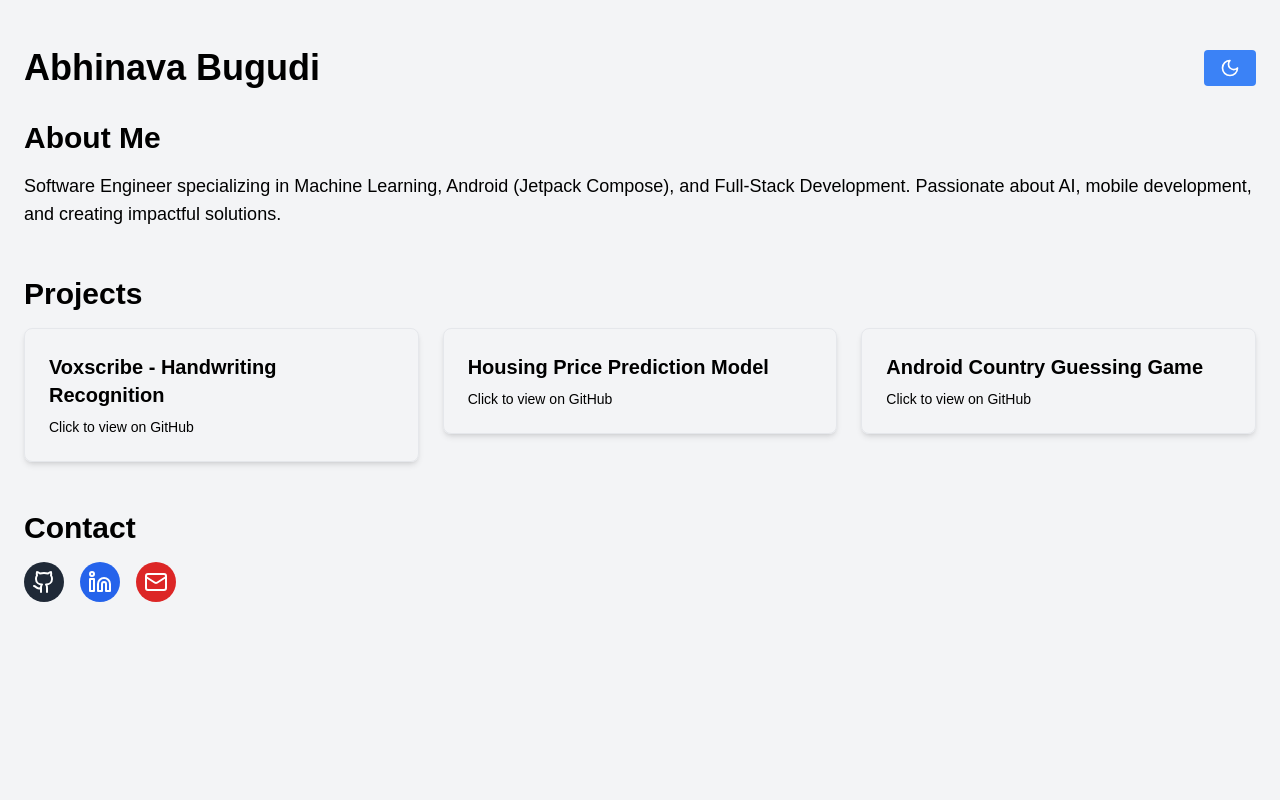
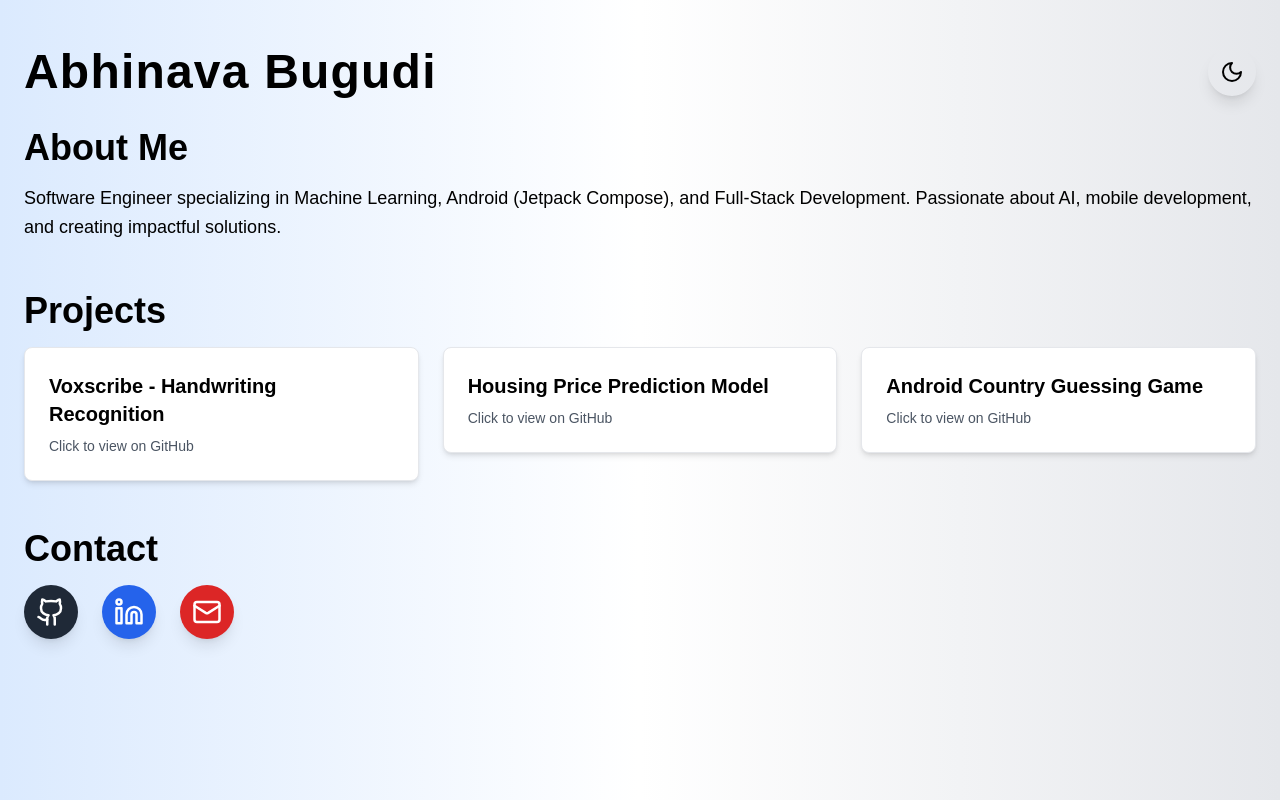
Before and after one commit to aBugudi-dev/AbhinavaSaiBugudiPortfolio, a Next.js app: page / in a window 1280 px wide. Built offline with nearby package versions, Linux system fonts and the light colour scheme.

Commit message:
Enhanced portfolio with animations & UI improvements

```diff
--- a/app/page.tsx
+++ b/app/page.tsx
@@ -5,34 +5,47 @@ import { Button } from "@/components/ui/button";
 import { motion } from "framer-motion";
 import { Sun, Moon, Github, Linkedin, Mail } from "lucide-react";
 
-
 export default function Portfolio() {
   const [darkMode, setDarkMode] = useState(false);
 
   return (
-    <div className={darkMode ? "bg-gray-900 text-white min-h-screen" : "bg-gray-100 text-black min-h-screen"}>
+    <div className={darkMode ? "bg-gradient-to-r from-gray-800 via-gray-900 to-black text-white min-h-screen" : "bg-gradient-to-r from-blue-100 via-white to-gray-200 text-black min-h-screen"}>
       <div className="container mx-auto px-6 py-12">
         <header className="flex justify-between items-center mb-8">
-          <h1 className="text-4xl font-bold">Abhinava Bugudi</h1>
-          <Button onClick={() => setDarkMode(!darkMode)}>
-            {darkMode ? <Sun size={20} /> : <Moon size={20} />}
-          </Button>
+          <motion.h1
+            className="text-5xl font-extrabold tracking-wide"
+            initial={{ opacity: 0, y: -50 }}
+            animate={{ opacity: 1, y: 0 }}
+            transition={{ duration: 1 }}
+          >
+            Abhinava Bugudi
+          </motion.h1>
+          <motion.div whileHover={{ scale: 1.1 }}>
+            <Button onClick={() => setDarkMode(!darkMode)} className="p-3 rounded-full shadow-lg">
+              {darkMode ? <Sun size={24} /> : <Moon size={24} />}
+            </Button>
+          </motion.div>
         </header>
 
         <section className="mb-12">
-          <h2 className="text-3xl font-semibold mb-4">About Me</h2>
-          <p className="text-lg">Software Engineer specializing in Machine Learning, Android (Jetpack Compose), and Full-Stack Development. Passionate about AI, mobile development, and creating impactful solutions.</p>
+          <motion.h2 className="text-4xl font-semibold mb-4" initial={{ opacity: 0 }} animate={{ opacity: 1 }} transition={{ delay: 0.2 }}>About Me</motion.h2>
+          <p className="text-lg leading-relaxed">Software Engineer specializing in Machine Learning, Android (Jetpack Compose), and Full-Stack Development. Passionate about AI, mobile development, and creating impactful solutions.</p>
         </section>
 
         <section className="mb-12">
-          <h2 className="text-3xl font-semibold mb-4">Projects</h2>
+          <motion.h2 className="text-4xl font-semibold mb-4" initial={{ opacity: 0 }} animate={{ opacity: 1 }} transition={{ delay: 0.3 }}>Projects</motion.h2>
           <div className="grid grid-cols-1 md:grid-cols-2 lg:grid-cols-3 gap-6">
             {["Voxscribe - Handwriting Recognition", "Housing Price Prediction Model", "Android Country Guessing Game"].map((project, index) => (
-              <motion.div whileHover={{ scale: 1.05 }} key={index}>
-                <Card className="p-6 rounded-2xl shadow-lg cursor-pointer">
+              <motion.div
+                key={index}
+                whileHover={{ scale: 1.1, rotate: 2 }}
+                whileTap={{ scale: 0.9 }}
+                className="transition-all duration-500"
+              >
+                <Card className="p-6 rounded-2xl shadow-2xl cursor-pointer bg-white dark:bg-gray-800 hover:shadow-xl">
                   <CardContent>
                     <h3 className="text-xl font-bold mb-2">{project}</h3>
-                    <p className="text-sm">Click to view on GitHub</p>
+                    <p className="text-sm text-gray-600 dark:text-gray-300">Click to view on GitHub</p>
                   </CardContent>
                 </Card>
               </motion.div>
@@ -41,17 +54,17 @@ export default function Portfolio() {
         </section>
 
         <section className="mb-12">
-          <h2 className="text-3xl font-semibold mb-4">Contact</h2>
-          <div className="flex gap-4">
-            <a href="https://github.com/yourgithub" target="_blank" className="p-2 rounded-full bg-gray-800 text-white hover:bg-gray-700">
-              <Github size={24} />
-            </a>
-            <a href="https://linkedin.com/in/yourlinkedin" target="_blank" className="p-2 rounded-full bg-blue-600 text-white hover:bg-blue-500">
-              <Linkedin size={24} />
-            </a>
-            <a href="mailto:your.email@example.com" className="p-2 rounded-full bg-red-600 text-white hover:bg-red-500">
-              <Mail size={24} />
-            </a>
+          <motion.h2 className="text-4xl font-semibold mb-4" initial={{ opacity: 0 }} animate={{ opacity: 1 }} transition={{ delay: 0.4 }}>Contact</motion.h2>
+          <div className="flex gap-6">
+            <motion.a href="https://github.com/yourgithub" target="_blank" className="p-3 rounded-full bg-gray-800 text-white hover:bg-gray-700 shadow-lg" whileHover={{ scale: 1.2 }}>
+              <Github size={30} />
+            </motion.a>
+            <motion.a href="https://linkedin.com/in/yourlinkedin" target="_blank" className="p-3 rounded-full bg-blue-600 text-white hover:bg-blue-500 shadow-lg" whileHover={{ scale: 1.2 }}>
+              <Linkedin size={30} />
+            </motion.a>
+            <motion.a href="mailto:your.email@example.com" className="p-3 rounded-full bg-red-600 text-white hover:bg-red-500 shadow-lg" whileHover={{ scale: 1.2 }}>
+              <Mail size={30} />
+            </motion.a>
           </div>
         </section>
       </div>
```
